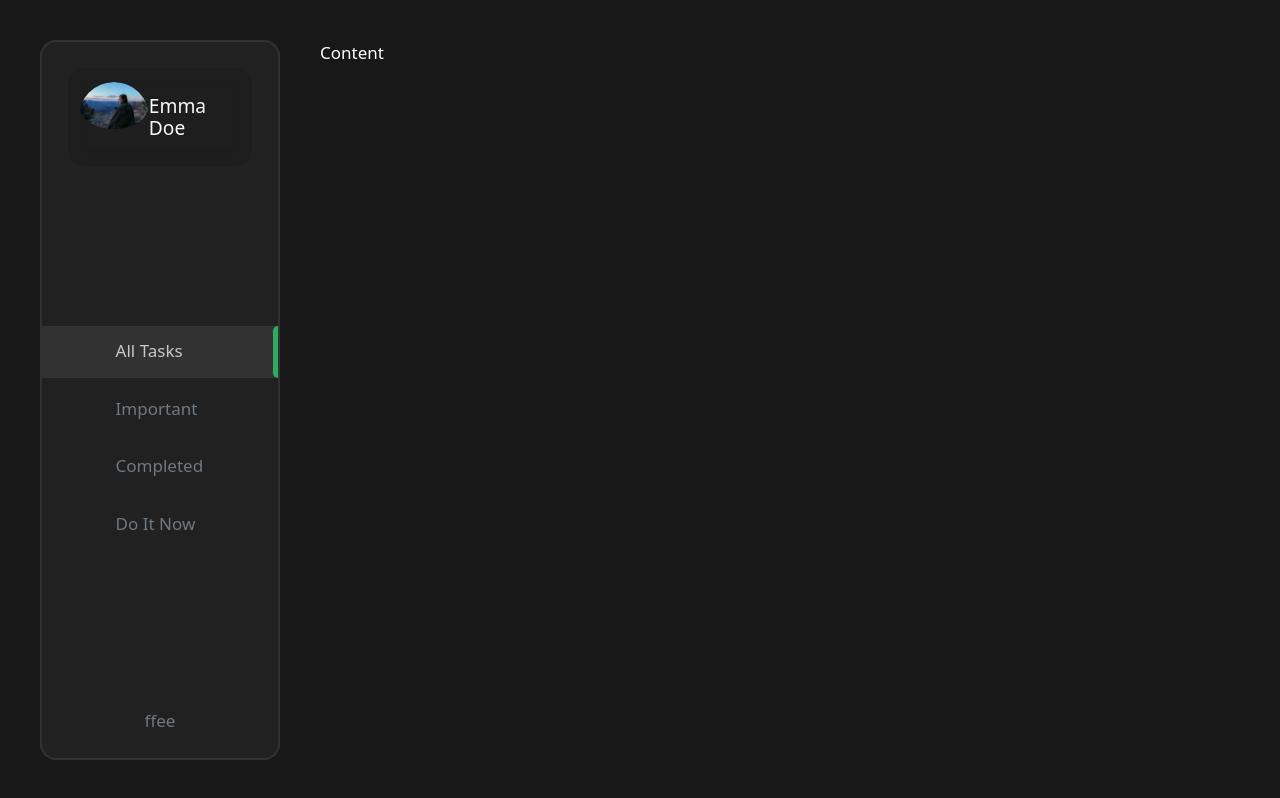
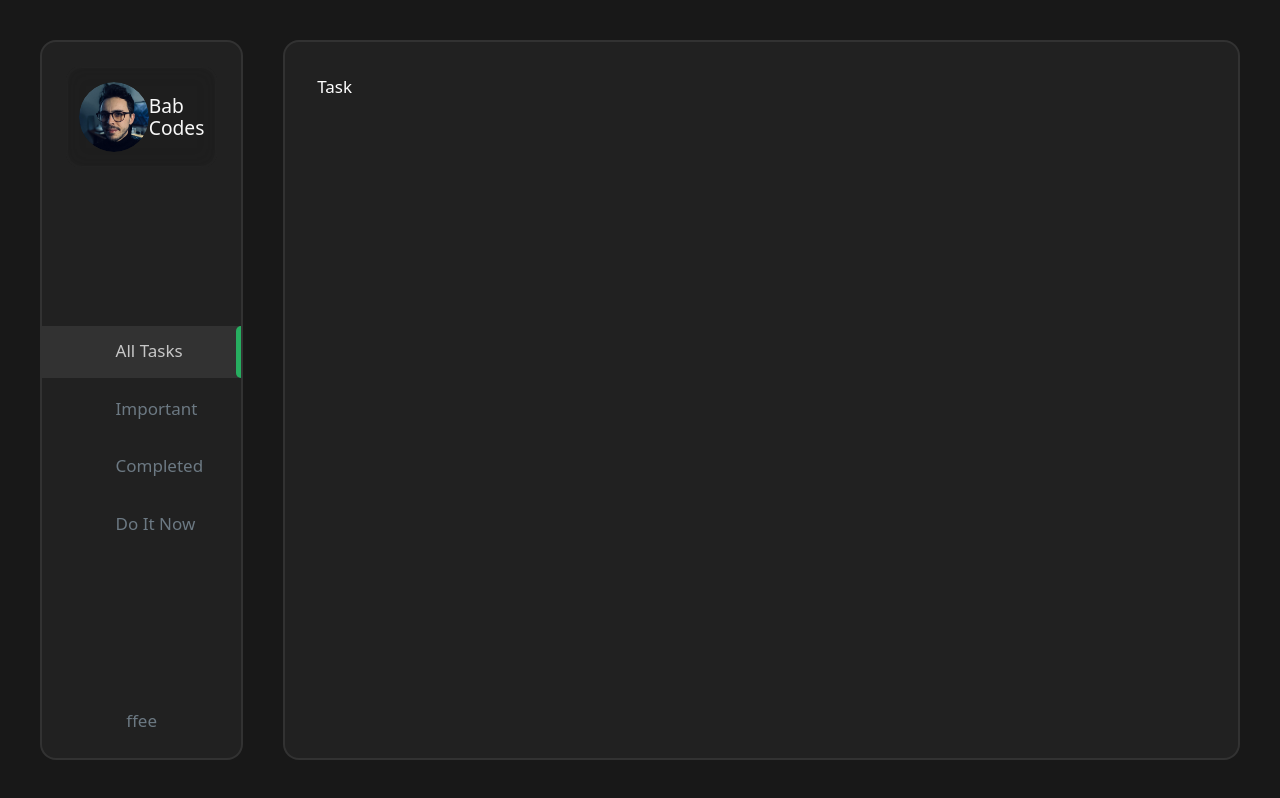
Before and after one commit to bab882/roadtask, a Next.js app: page / in a window 1280 px wide. Built offline with nearby package versions, Linux system fonts and the light colour scheme; some icons are missing.

Commit message:
compiled my Blocks

```diff
--- a/app/Components/SideBar/SideBar.tsx
+++ b/app/Components/SideBar/SideBar.tsx
@@ -22,11 +22,11 @@ function SideBar() {
     <div className="profile">
       <div className="profile-overlay"></div>
       <div className="image">
-        <Image width={70} height={70} src="/profil.jpg" alt='profil' />
+        <Image width={70} height={70} src="/photo.jpg" alt='profil' />
       </div>
       <h1>
-        <span>Emma</span>
-        <span>Doe</span>
+        <span>Bab</span>
+        <span>Codes</span>
       </h1>
     </div>
     <ul className="nav-items">
--- /dev/null
+++ b/app/Components/Tasks/Tasks.tsx
@@ -0,0 +1,27 @@
+"use client";
+import { useGlobalState } from '@/app/context/globalProvider';
+import React from 'react';
+import styled from 'styled-components';
+
+function Tasks() {
+
+    const {theme} = useGlobalState();
+
+    return <TaskStyled theme={theme}>Task</TaskStyled>
+}
+
+const TaskStyled = styled.main`
+    width: 100%;
+    height: 100%;
+    padding: 2rem;
+    background-color: ${(props) => props.theme.colorBg2};
+    border: 2px solid ${(props) => props.theme.borderColor2};
+    border-radius: 1rem;
+
+    overflow-y: auto;
+
+    &::-webkit-scrollbar {
+        width: 0.5rem;
+    }
+`;
+export default Tasks
--- /dev/null
+++ b/app/completed/page.tsx
@@ -0,0 +1,12 @@
+"use client";
+import React from 'react'
+
+function page() {
+  return (
+    <div>
+      incomplete
+    </div>
+  )
+}
+
+export default page
--- /dev/null
+++ b/app/important/page.tsx
@@ -0,0 +1,12 @@
+"use client";
+import React from 'react'
+
+function page() {
+  return (
+    <div>
+      important
+    </div>
+  )
+}
+
+export default page
--- a/app/layout.tsx
+++ b/app/layout.tsx
@@ -37,7 +37,7 @@ export default function RootLayout({
         <ContextProvider>
           <GlobalStyleProvider>
             <SideBar />
-            {children}
+            <div className="w-full">{children}</div>
           </GlobalStyleProvider>
         </ContextProvider>
       </body>
--- a/app/page.tsx
+++ b/app/page.tsx
@@ -1,10 +1,7 @@
-
+import Tasks from "./Components/Tasks/Tasks";
 
 export default function Home() {
-  return <main>
-    <h1>Content</h1>
-  </main>;
-
+  return <Tasks />;
 
 
 }
--- a/package.json
+++ b/package.json
@@ -9,6 +9,7 @@
     "lint": "next lint"
   },
   "dependencies": {
+    "@clerk/nextjs": "^5.7.1",
     "next": "14.2.14",
     "react": "^18",
     "react-dom": "^18",
```
Also changed, not shown: public/photo.jpg (added), 1 other file (tests, documents, lock files or other folders).
